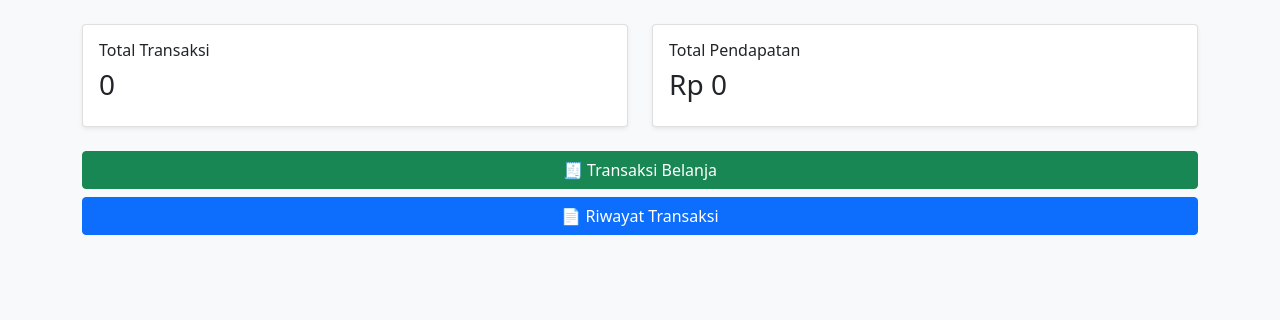
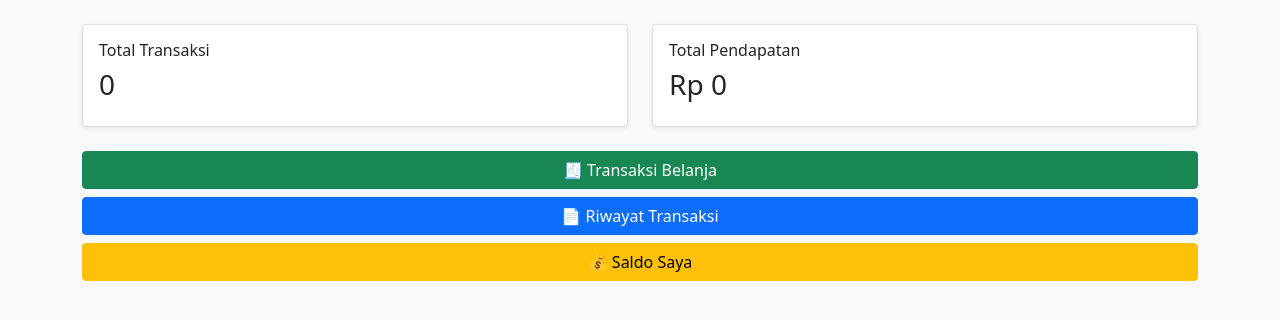
Before and after one commit to dedirakhmas-dev/SMKBAPay, a PHP site: page /kasir/index.php in a window 1280 px wide. Shown: the part 56-376 px from the top of the page. Run offline with PHP 8.4, Linux system fonts and the light colour scheme; the visitor is signed in with stand-in values (Sample User, id 1); data comes from the database, SQL or seed files in the repository.

Commit message:
Update index.php
tambah menu Saldo

```diff
--- a/kasir/index.php
+++ b/kasir/index.php
@@ -66,6 +66,9 @@ $r = $q->get_result()->fetch_assoc();
   <a href="riwayat.php" class="btn btn-primary w-100 mb-2">
   📄 Riwayat Transaksi
   </a>
+<a href="saldo.php" class="btn btn-warning w-100 mb-2">
+  💰 Saldo Saya
+</a>
 </div>
 <script src="../assets/js/bootstrap.bundle.min.js"></script>
 </body>
```
